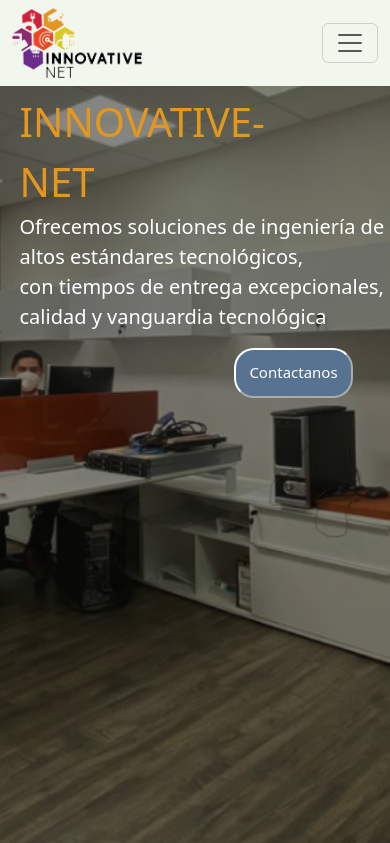
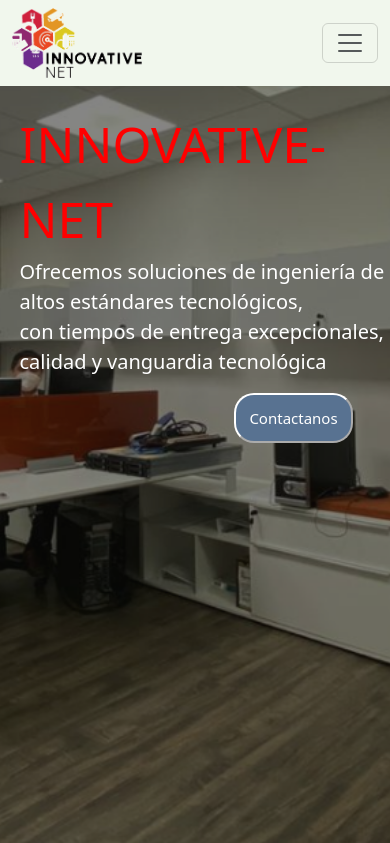
Before and after one commit to Innovative-net-mx/innovative-Webpage, a Django app: page / in a window 390 px wide. Shown: the top 843 px of the page. Run offline with Django 3.2, Linux system fonts and the light colour scheme; some libraries are stand-ins or nearby versions.

Commit message:
media_querys

```diff
--- a/homepage/static/css/estilo.css
+++ b/homepage/static/css/estilo.css
@@ -38,10 +38,32 @@
       font-size: 40px;
       margin-right: 10%;
       justify-content: right;
-      margin-top: 5%;
+      margin-top: 2%;
+      color: red;
 
     }
   }
+
+
+
+  @media(max-width: 1500px){
+    .texto{
+      font-size: 70px;
+      margin-top: 9%;
+    }
+  }
+@media(max-width: 1500px){
+  p{
+    font-size: 20px;
+
+  }
+}
+@media(max-width: 939px){
+  .texto{
+    font-size: 50px;
+
+  }
+}
 
   #header{
     position: fixed;
--- a/homepage/templates/homepage/home_ruben.html
+++ b/homepage/templates/homepage/home_ruben.html
@@ -43,7 +43,7 @@
     <br>
     <div class="texto">INNOVATIVE- <br>NET</div>
     <P> Ofrecemos soluciones de ingeniería de altos estándares tecnológicos,<br> con tiempos de entrega excepcionales, calidad y vanguardia tecnológica</P>
-    <a href="{% url "contacto" %}" ><button type="button" style=" margin-left: 60%;  border-color: white; background-color: #587291; color: white; border-radius: 20px; height: 50px; width: 119px;">Contactanos</button> </a>
+    <a href="{% url "contacto" %}" ><button class="btin" type="button" style=" margin-left: 60%;  border-color: white; background-color: #587291; color: white; border-radius: 20px; height: 50px; width: 119px;">Contactanos</button> </a>
   </div>
 
 
```
